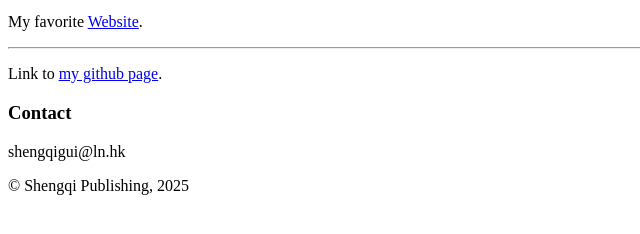
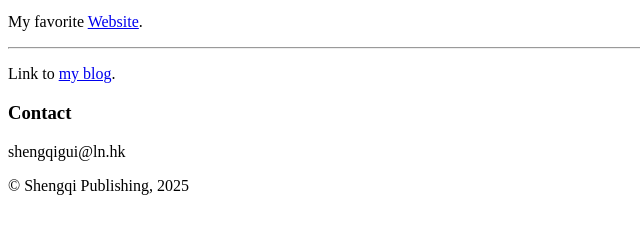
Before and after one commit to saik9t/T01, a plain HTML site: page index.html in a window 1280 px wide. Shown: the part 474-708 px from the top of the page, 0-640 px from the left. Drawn offline with Linux system fonts and the light colour scheme.

Commit message:
From desktop

```diff
--- a/index.html
+++ b/index.html
@@ -56,7 +56,7 @@ displayed.-->
     <hr>
 
     <section>
-        <p>Link to <a href="https://github.com/saik9t">my github page</a>.</p>
+        <p>Link to <a href="https://saik9t.github.io/">my blog</a>.</p>
         <!-- And add a copyright notice.-->
         <h3>Contact</h3>
         <p>shengqigui@ln.hk</p>
```
